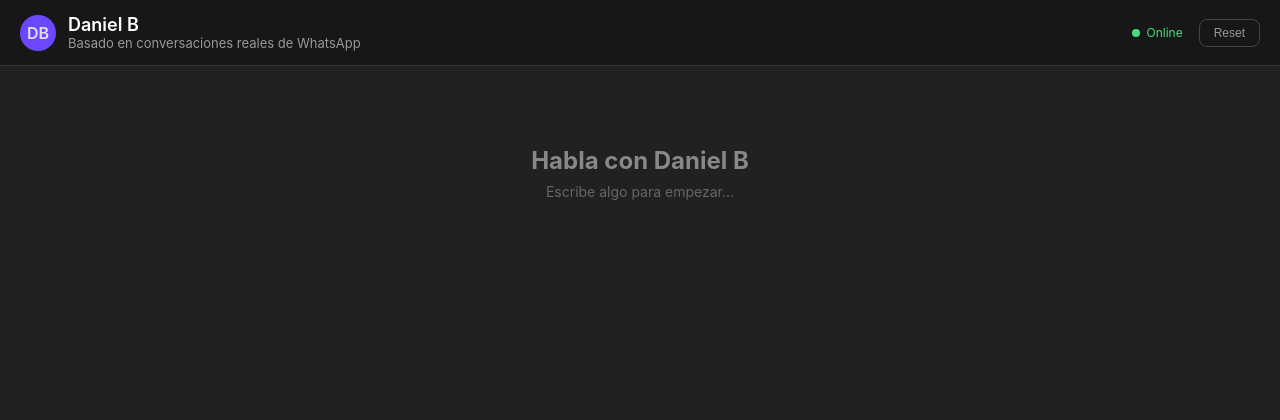
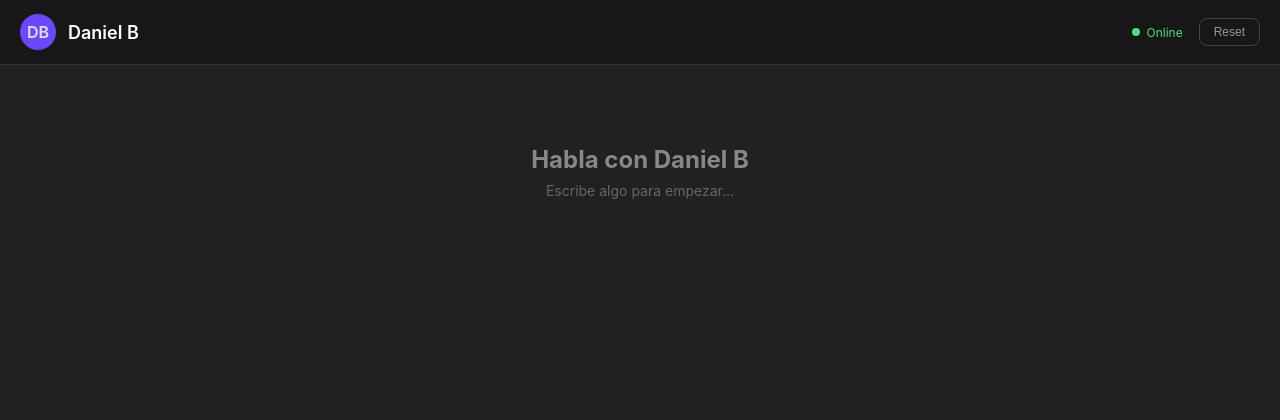
Before and after one commit to danielbernalanz/piti-chatbot, a Flask app: page / in a window 1280 px wide. Shown: the top 420 px of the page. Run offline with Flask 3, Linux system fonts and the light colour scheme.

Commit message:
Remove WhatsApp reference from public UI

```diff
--- a/templates/index.html
+++ b/templates/index.html
@@ -202,7 +202,7 @@
   <div class="avatar" style="width:36px;height:36px;background:#6b48ff;font-size:16px;">DB</div>
   <div>
     <h1>Daniel B</h1>
-    <div class="subtitle">Basado en conversaciones reales de WhatsApp</div>
+    <div class="subtitle"></div>
   </div>
   <div class="status">
     <span class="status-dot"></span>
```
